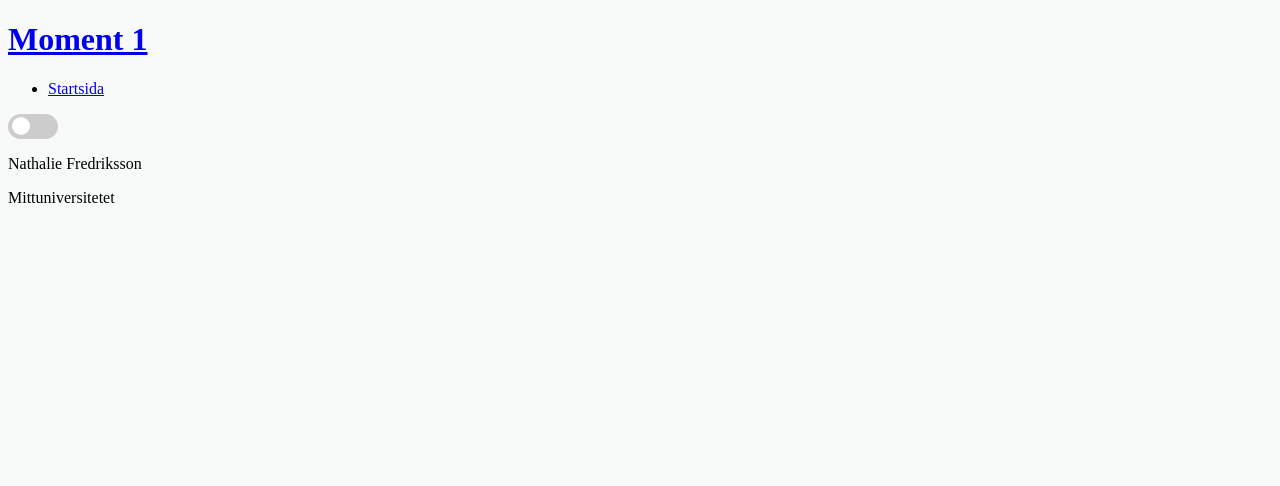
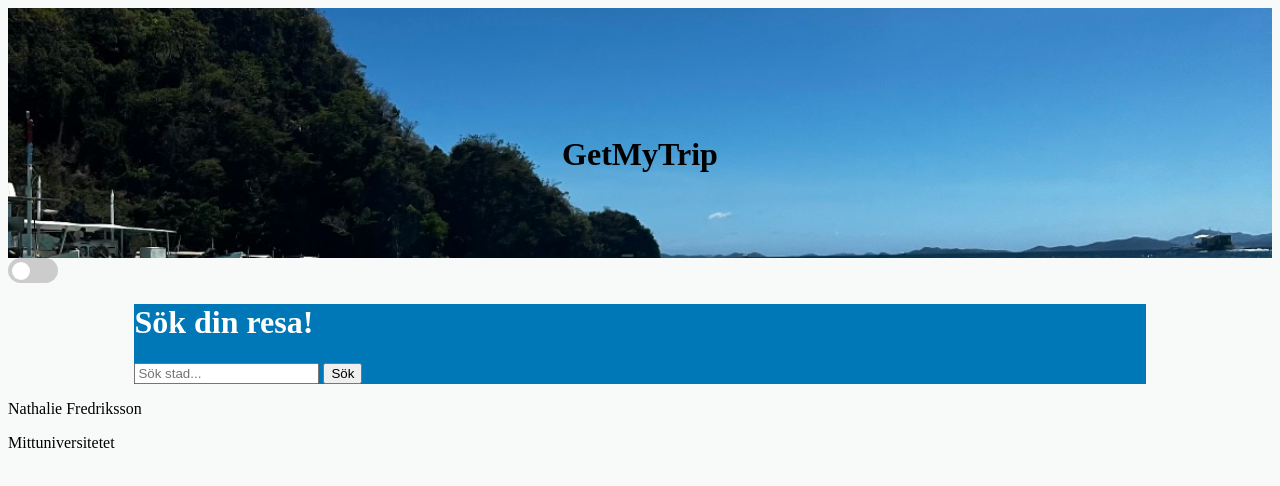
Before and after one commit to nathalievaster/GetMyTrip, a website built with Parcel: page src/index.html in a window 1280 px wide. Built offline with nearby package versions, Linux system fonts and the light colour scheme.

Commit message:
lagt grund för header, eventuellt bara en sida

```diff
--- a/package.json
+++ b/package.json
@@ -16,6 +16,7 @@
   "description": "",
   "devDependencies": {
     "@parcel/transformer-sass": "^2.13.3",
-    "parcel": "^2.13.3"
+    "parcel": "^2.13.3",
+    "sharp": "^0.33.5"
   }
 }
--- a/src/index.html
+++ b/src/index.html
@@ -11,8 +11,13 @@
 
 <body>
     <header>
-        <h1><a href="index.html">Moment 1</a></h1>
-                <!-- Menyknapp för att öppna meny på mobila enheter -->
+        <picture>
+            <source srcset="images/header.jpg?as=avif" type="image/avif">
+            <source srcset="images/header.jpg?as=webp" type="image/webp">
+            <img src="images/header.jpg" alt="Header image">
+        </picture>
+        <h1>GetMyTrip</h1>
+                <!-- Kommer eventuellt bara ha en sida.
                 <button class="menu-btn open" id="open-menu">
                     <span class="menu-icon">
                         <span class="bars"></span>
@@ -21,9 +26,9 @@
                     </span>
                     <span class="menu-text">Meny</span>
                 </button>
-                <!-- Navigeringsmeny -->
+
                 <nav id="nav-menu">
-                    <!-- Menyknapp för att stänga menyn på mobila enheter -->
+
                     <button class="menu-btn close" id="close-menu">
                         <span class="menu-icon">
                             <span class="bars cross1"></span>
@@ -34,14 +39,21 @@
                     <ul>
                         <li><a href="index.html" class="active">Startsida</a></li>
                     </ul>
-                </nav>
+                </nav>  -->
+
     </header>
+    <label class="switch">
+        <input type="checkbox" id="theme-toggle">
+        <span class="slider"></span>
+      </label>
 
     <main>
-        <label class="switch">
-            <input type="checkbox" id="theme-toggle">
-            <span class="slider"></span>
-          </label>
+
+
+          <h1>Sök din resa!</h1>
+        <input type="text" id="city-input" placeholder="Sök stad...">
+        <button id="search-btn">Sök</button>
+
 
     </main>
     <footer>
--- a/src/sass/layout/_header.scss
+++ b/src/sass/layout/_header.scss
@@ -0,0 +1,25 @@
+header {
+    position: relative;
+    width: 100%;
+    height: 250px; // Justera höjden efter behov
+    overflow: hidden;
+
+    picture, img {
+        width: 100%;
+        height: 100%;
+        object-fit: cover;
+        display: block;
+    }
+
+    h1 {
+        position: absolute;
+        top: 50%;
+        left: 50%;
+        transform: translate(-50%, -50%);
+        background: rgba(var(--primary-rgb), 0.7);
+        padding: 1rem 2rem;
+        border-radius: 8px;
+        font-size: 2rem;
+        text-align: center;
+    }
+}
--- a/src/sass/pages/_index.scss
+++ b/src/sass/pages/_index.scss
@@ -1,3 +1,10 @@
 body {
     background-color: var(--background);
 }
+
+main {
+    background-color: var(--primary);
+    max-width: 80%;
+    margin: 0 auto;
+    color: white;
+}
```
Also changed, not shown: src/images/header.jpg (added).
